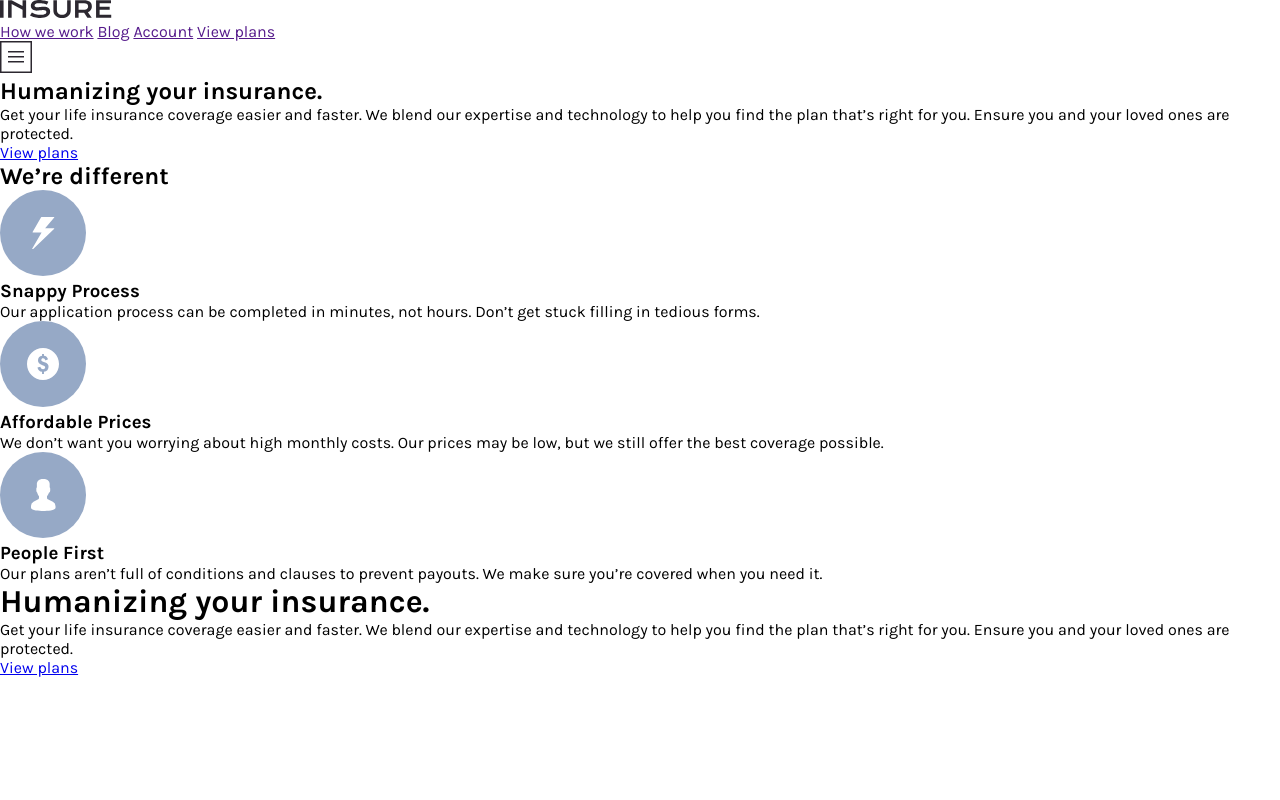
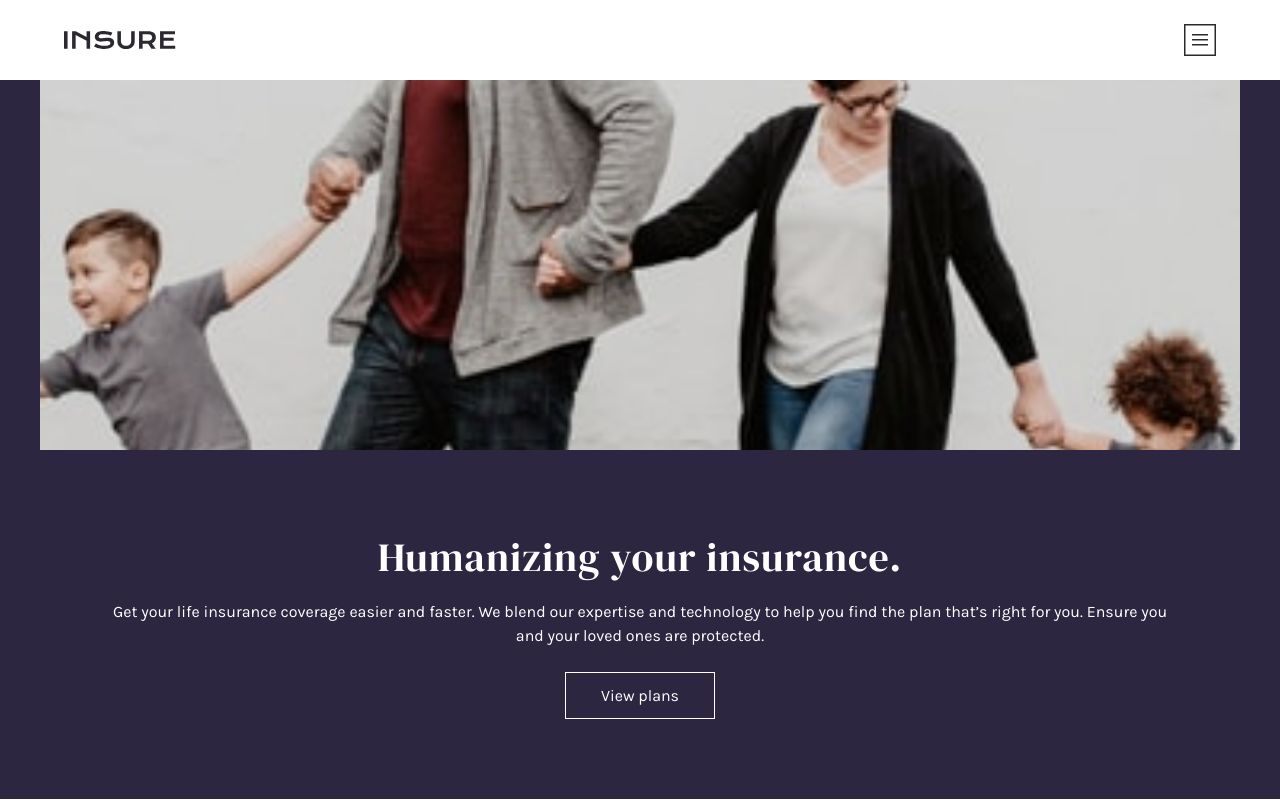
Before and after one commit to frontsitoz/Insure-Landing-page, a plain HTML site: page index.html in a window 1280 px wide. Shown: the top 800 px of the page. Drawn offline with Linux system fonts and the light colour scheme.

Commit message:
Agregando los estilos del header y de las primeras secciones

```diff
--- a/css/styles.css
+++ b/css/styles.css
@@ -15,3 +15,129 @@
 body{
     font-family: 'Karla', sans-serif;
 }
+
+.container{
+max-width: 1200px;
+width: 90%;
+overflow: hidden; /*Acá le decimos que todo lo que salga de este contenedor se esconda*/
+margin: 0 auto;
+padding: var(--padding-container);
+}
+
+.hero{
+    --padding-container: 0;
+    background-color: var(--DarkViolet);
+    color: #fff;
+}
+
+.nav{
+    background-color: #fff;
+}
+
+.nav__container{
+    height: 80px;
+    display: flex;
+    align-items: center;
+    justify-content: space-between;
+}
+
+.nav__links{
+    display: none;
+}
+
+.nav__icon, .nav__logo{
+display: block;
+}
+
+.hero__main{
+    width: 100%;
+}
+
+.hero__main::before{
+    content: "";
+    display: block;
+    width: 100%;
+    height: 370px;
+    background-image: url("../images/image-intro-mobile.jpg");
+    background-size: cover;
+    background-position: center;
+
+}
+
+.hero__texts{
+    width: 90%;
+    margin: 0 auto;
+    padding: 80px 0;
+    text-align: center;
+}
+
+.title{
+    font-size: 2.5rem;
+    font-family: var(--font1);
+    font-weight: 400;
+    letter-spacing: 1px;
+}
+
+.hero__paragraph{
+    line-height: 1.5;
+    margin-top: 1em;
+}
+
+.cta{
+  display: inline-block;
+  margin-top: 1.5em;
+    border: 1px solid #fff;
+    text-decoration: none;
+    color: #fff;
+    padding: .8em 2.2em;
+}
+
+.different{
+text-align: center;
+}
+
+
+.title--different{
+position: relative;
+padding-top: 30px;
+}
+
+.title--different::before{
+    content: "";
+position: absolute;
+top: -5px;
+right: 0;
+left: 0;
+    width: 100px;
+    height: 2px;
+    display: block;
+    margin: 0 auto;
+    background: var(--DarkGrayishViolet)
+}
+
+.different__items{
+    margin-top: 3.5em;
+    display: flex;
+    flex-direction: column;
+    gap: 3em;
+
+}
+
+.different__icon{
+    display: block;
+    margin: 0 auto;
+    margin-bottom: 2em;
+
+}
+
+.different__title{
+    font-family: var(--font1);
+    font-size: 1.5rem;
+    letter-spacing: 3px;
+}
+
+.different__paragraph{
+    margin-top: 1em;
+    line-height: 1.5;
+    color: var(--DarkGrayishViolet);
+}
```
